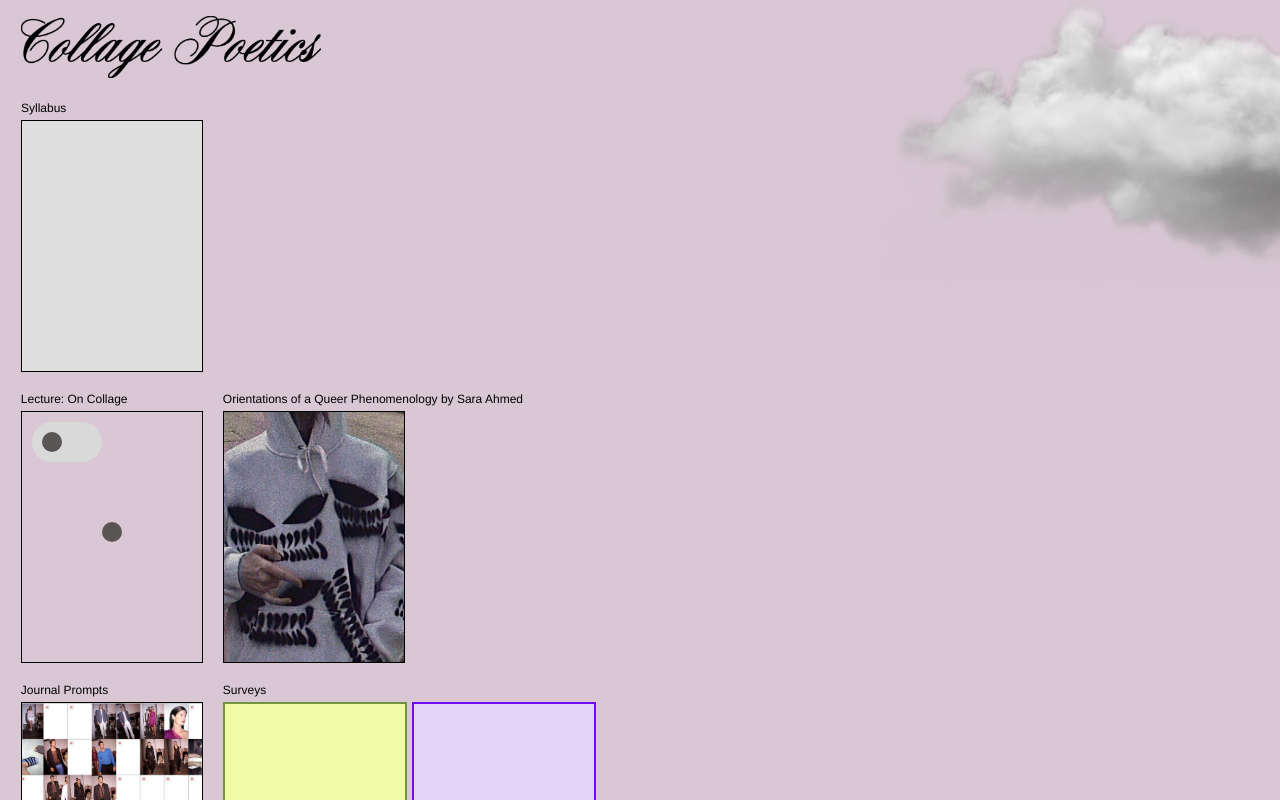
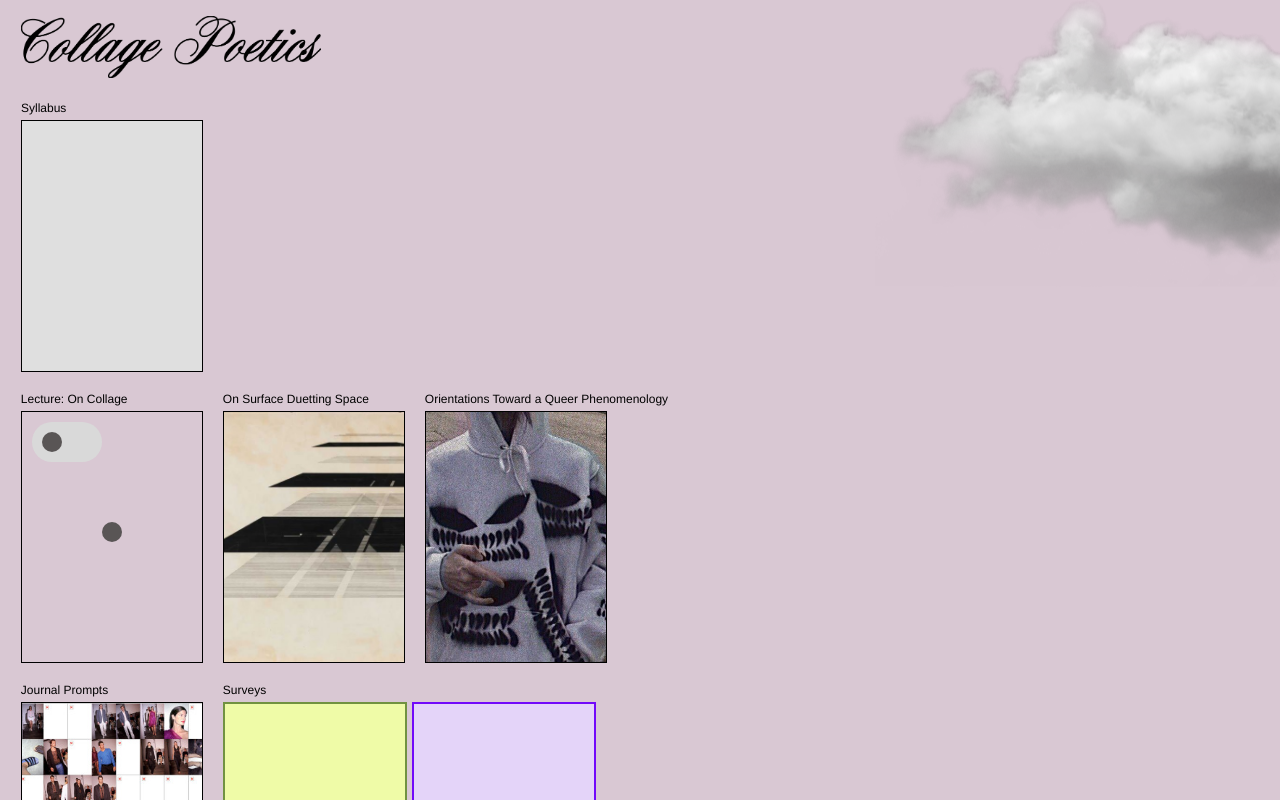
Before and after one commit to ritughiya/collage-poetics-2023, a Next.js app: page / in a window 1280 px wide. Shown: the top 800 px of the page. Built offline with nearby package versions, Linux system fonts and the light colour scheme.

Commit message:
first week

```diff
--- a/pages/index.js
+++ b/pages/index.js
@@ -81,7 +81,19 @@ function HomePage() {
             </div>
         </div>
         <div className="group">
-        Orientations of a Queer Phenomenology by Sara Ahmed
+        On Surface Duetting Space
+            <div className="cardcontainer">
+            <div className="card sara">
+            <a href="https://www.are.na/blog/on-surface-duetting-space" target="_blank">
+            <img src="nasreen-mohamedi.jpg"></img>
+            </a>
+
+            </div>
+
+            </div>
+        </div>
+        <div className="group">
+        Orientations Toward a Queer Phenomenology
             <div className="cardcontainer">
             <div className="card sara">
             <a href="/Excerpt-Orientations+Toward+a+Queer+Phenomenology.pdf" target="_blank">
@@ -92,6 +104,7 @@ function HomePage() {
 
             </div>
         </div>
+
         </div>
         <div className="row">
 
```
Also changed, not shown: public/nasreen-mohamedi.jpg (added), 1 other file (tests, documents, lock files or other folders).
